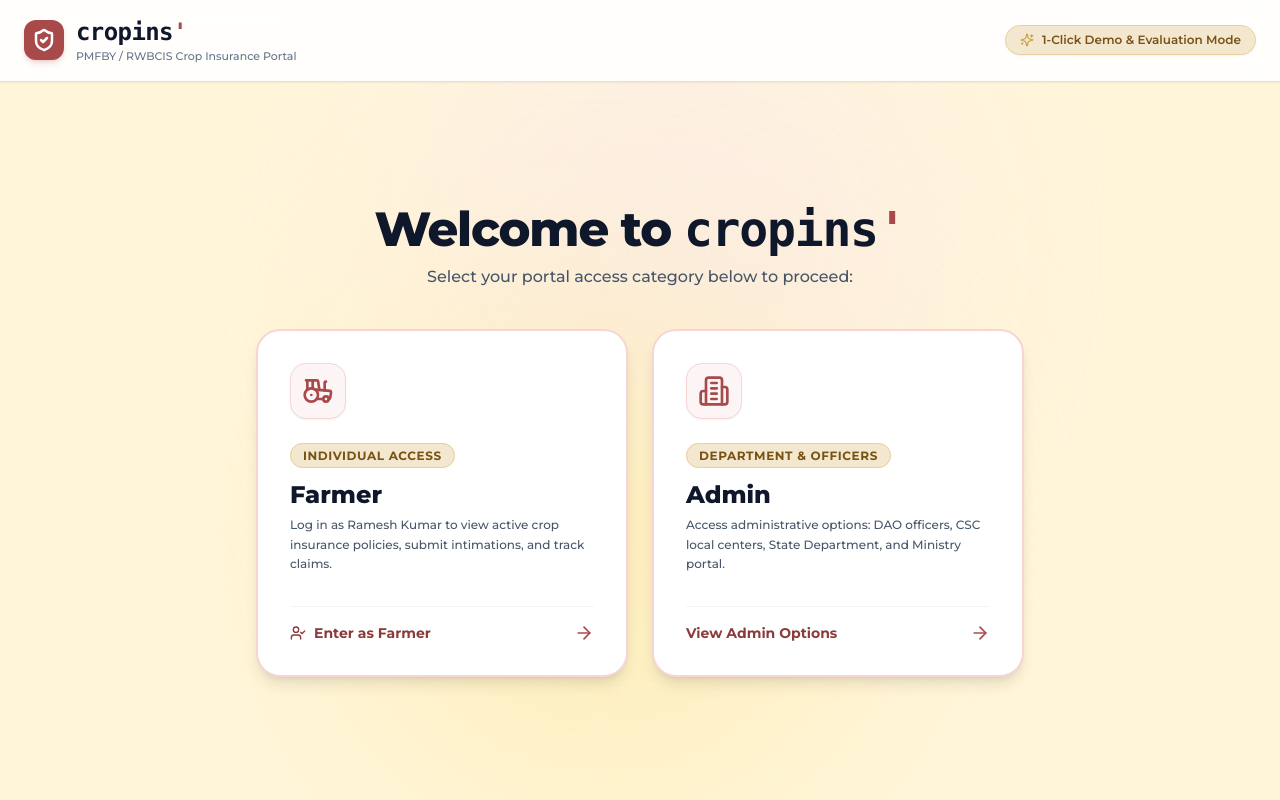
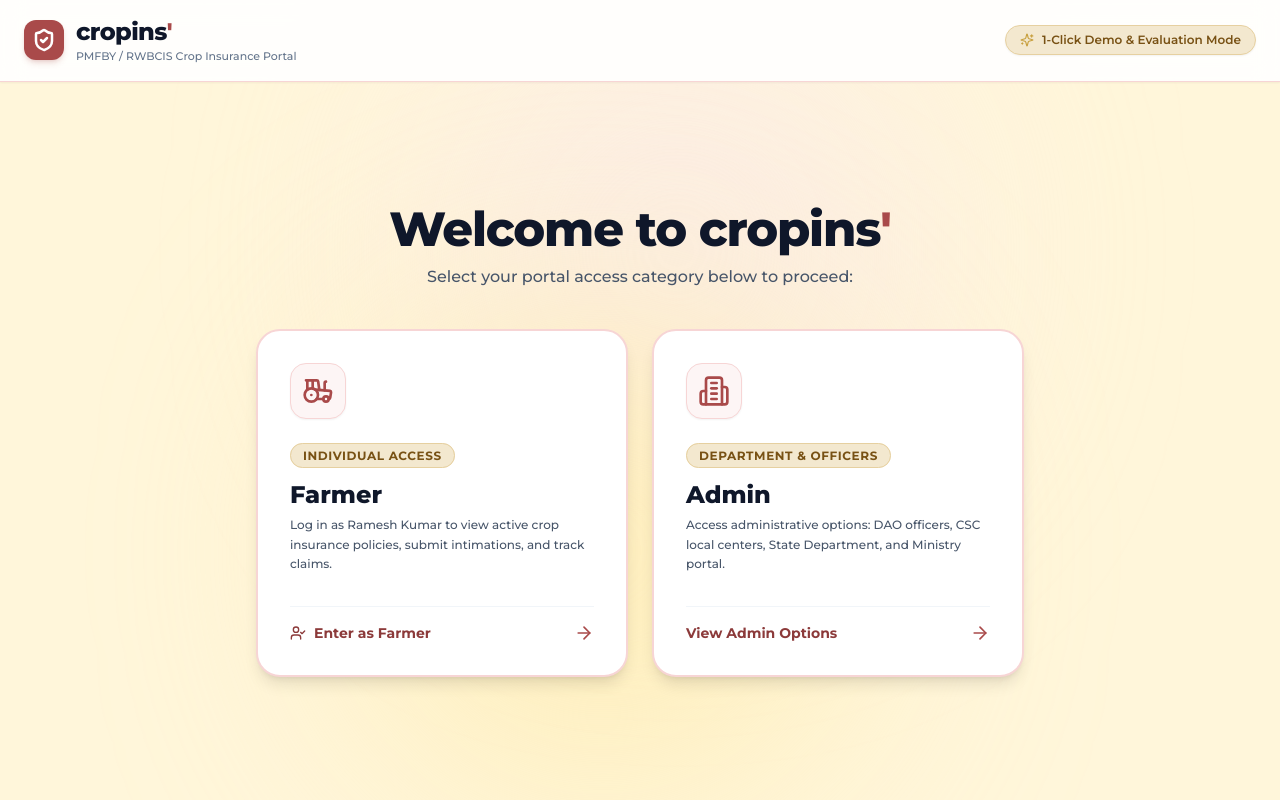
Before and after one commit to HackIndiaXYZ/techsurge-2k26-code-snippet, a Next.js app in the folder website/: page / in a window 1280 px wide. Built offline with nearby package versions, Linux system fonts and the light colour scheme.

Commit message:
Update title Cropins' font to Montserrat across header and components

```diff
--- a/website/app/login/admin/page.tsx
+++ b/website/app/login/admin/page.tsx
@@ -66,7 +66,7 @@
               <ArrowLeft className="w-4 h-4 text-[#a94a4a]" /> Back to Main Login
             </button>
             <div className="h-6 w-px bg-slate-200 hidden sm:block" />
-            <span className="font-extrabold text-xl tracking-tight font-mono text-slate-900 hidden sm:inline">
+            <span className="font-extrabold text-xl tracking-tight font-sans text-slate-900 hidden sm:inline">
               cropins<span className="text-[#A94A4A]">'</span>
             </span>
           </div>
--- a/website/app/login/page.tsx
+++ b/website/app/login/page.tsx
@@ -36,7 +36,7 @@
               <ShieldCheck className="w-6 h-6 text-white stroke-[2.5]" />
             </div>
             <div className="flex flex-col">
-              <span className="font-extrabold text-2xl tracking-tight font-mono text-slate-900">
+              <span className="font-extrabold text-2xl tracking-tight font-sans text-slate-900">
                 cropins<span className="text-[#A94A4A]">'</span>
               </span>
               <p className="text-[11px] text-slate-500 font-medium">PMFBY / RWBCIS Crop Insurance Portal</p>
@@ -54,7 +54,7 @@
       <main className="max-w-4xl mx-auto px-6 py-12 flex-1 w-full flex flex-col justify-center relative z-10">
         <div className="text-center max-w-2xl mx-auto mb-10">
           <h1 className="text-3xl sm:text-5xl font-extrabold tracking-tight text-slate-900 mb-3">
-            Welcome to <span className="font-mono">cropins<span className="text-[#A94A4A]">'</span></span>
+            Welcome to <span className="font-sans">cropins<span className="text-[#A94A4A]">'</span></span>
           </h1>
           <p className="text-slate-600 text-sm sm:text-base font-medium">
             Select your portal access category below to proceed:
--- a/website/app/page.tsx
+++ b/website/app/page.tsx
@@ -35,7 +35,7 @@
               <ShieldCheck className="w-6 h-6 text-white stroke-[2.5]" />
             </div>
             <div className="flex flex-col">
-              <span className="font-extrabold text-2xl tracking-tight font-mono text-slate-900">
+              <span className="font-extrabold text-2xl tracking-tight font-sans text-slate-900">
                 cropins<span className="text-[#A94A4A]">'</span>
               </span>
               <p className="text-[11px] text-slate-500 font-medium">PMFBY / RWBCIS Crop Insurance Portal</p>
@@ -53,7 +53,7 @@
       <main className="max-w-4xl mx-auto px-6 py-12 flex-1 w-full flex flex-col justify-center relative z-10">
         <div className="text-center max-w-2xl mx-auto mb-10">
           <h1 className="text-3xl sm:text-5xl font-extrabold tracking-tight text-slate-900 mb-3">
-            Welcome to <span className="font-mono">cropins<span className="text-[#A94A4A]">'</span></span>
+            Welcome to <span className="font-sans">cropins<span className="text-[#A94A4A]">'</span></span>
           </h1>
           <p className="text-slate-600 text-sm sm:text-base font-medium">
             Select your portal access category below to proceed:
--- a/website/components/ChatList.tsx
+++ b/website/components/ChatList.tsx
@@ -152,7 +152,7 @@
             <MessageSquare className="w-4 h-4" />
           </div>
           <div>
-            <h2 className="font-extrabold text-base tracking-tight font-mono text-slate-100">
+            <h2 className="font-extrabold text-base tracking-tight font-sans text-slate-100">
               cropins<span className="text-emerald-400">'</span> Chat &amp; Helpdesk
             </h2>
             <p className="text-[10px] text-slate-400 font-medium">Realtime PMFBY Stakeholder Communication</p>
--- a/website/components/RoleGuard.tsx
+++ b/website/components/RoleGuard.tsx
@@ -92,7 +92,7 @@
             <div className="w-9 h-9 rounded-xl bg-[#A94A4A] flex items-center justify-center shadow-md shadow-[#A94A4A]/20">
               <ShieldCheck className="w-5 h-5 text-white stroke-[2.5]" />
             </div>
-            <span className="font-extrabold text-xl tracking-tight font-mono text-slate-900">
+            <span className="font-extrabold text-xl tracking-tight font-sans text-slate-900">
               cropins<span className="text-[#A94A4A]">'</span>
             </span>
           </div>
```
